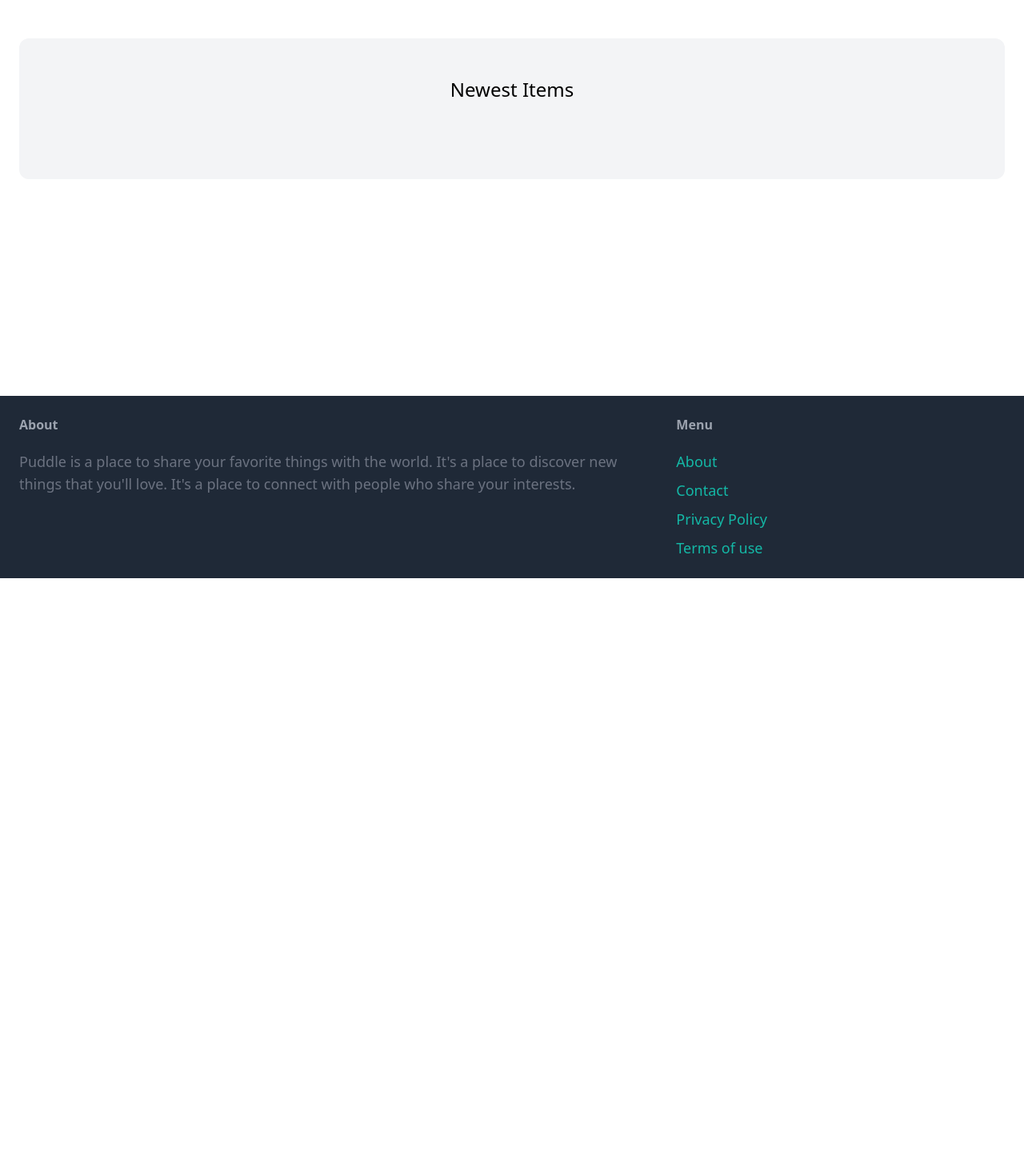
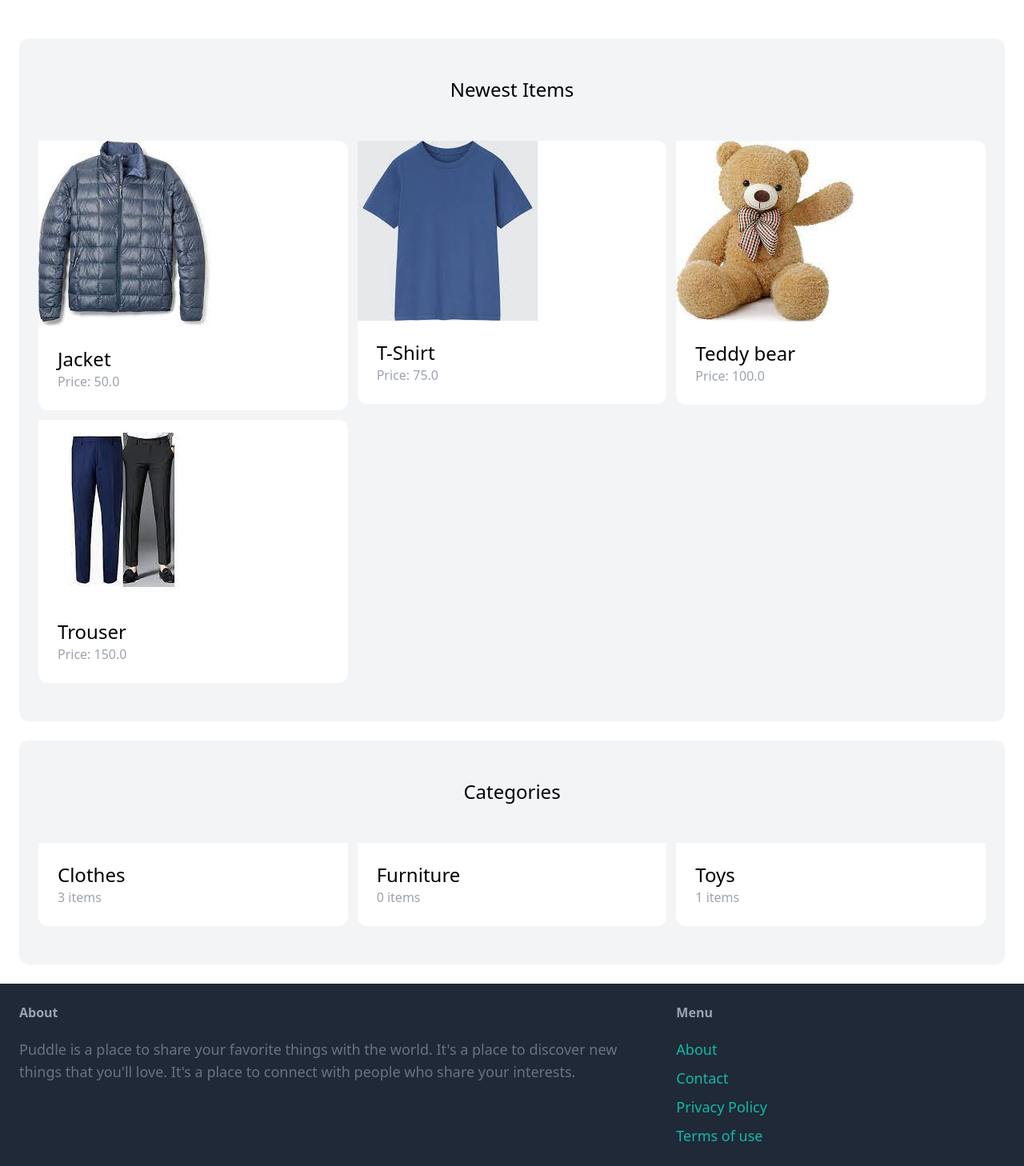
Before and after one commit to edemaukabi/online-marketplace, a Django app: template core/templates/core/index.html in a window 1280 px wide. Shown: the part 77-1535 px from the top of the page at 80% size. Before the commit the page ends 800 px from the top, so only its background shows below. Run offline with Django 4.2, Linux system fonts and the light colour scheme; the template is opened without the code that fills it: values that come from a table or form of the project are taken from there, others are empty; data comes from the database, SQL or seed files in the repository; both versions use the stored data as it was after the commit; some libraries are stand-ins or nearby versions.

Commit message:
add detail page and related items

```diff
--- a/core/templates/core/index.html
+++ b/core/templates/core/index.html
@@ -5,5 +5,36 @@
 {% block content %}
     <div class="mt-6 px-6 py-12 bg-gray-100 rounded-xl">
         <h2 class="mb-12 text-2xl text-center">Newest Items</h2>
+        <div class="grid grid-cols-3 gap-3">
+            {% for item in items %}
+            <div>
+                <a href="{% url 'item:detail' item.id %}">
+                    <div class="rounded-t-xl bg-white">
+                        <img src="{{ item.image.url }}">
+                    </div>
+                    <div class="p-6 bg-white rounded-b-xl">
+                        <h2 class="text-2xl">{{ item.name }}</h2>
+                        <p class="text-gray-400">Price: {{ item.price }}</p>
+                    </div>
+                </a>
+            </div>
+            {% endfor %}
+        </div>
+    </div>
+
+    <div class="mt-6 px-6 py-12 bg-gray-100 rounded-xl">
+        <h2 class="mb-12 text-2xl text-center">Categories</h2>
+        <div class="grid grid-cols-3 gap-3">
+            {% for category in categories %}
+            <div>
+                <a href="#">
+                    <div class="p-6 bg-white rounded-b-xl">
+                        <h2 class="text-2xl">{{ category.name }}</h2>
+                        <p class="text-gray-400">{{ category.items.count }} items</p>
+                    </div>
+                </a>
+            </div>
+            {% endfor %}
+        </div>
     </div>
 {% endblock %}
--- a/core/views.py
+++ b/core/views.py
@@ -1,6 +1,6 @@
 from django.shortcuts import render
 
-from items.models import Category, Item
+from item.models import Category, Item
 
 def index(request):
     items = Item.objects.filter(is_sold=False)[0:6]
--- /dev/null
+++ b/item/urls.py
@@ -0,0 +1,9 @@
+from django.urls import path
+
+from . import views
+
+app_name = 'item'
+
+urlpatterns = [
+    path('<int:pk>/', views.detail, name='detail'),
+]
--- a/puddle/urls.py
+++ b/puddle/urls.py
@@ -1,11 +1,15 @@
 
 from django.contrib import admin
-from django.urls import path
+from django.urls import path, include
+from django.conf.urls.static import static
+from django.conf import settings
+
 from core.views import index
 from core.views import contact
 
 urlpatterns = [
     path('', index, name='index'),
+    path('items/', include('item.urls')),
     path('contact/', contact, name='contact'),
     path('admin/', admin.site.urls),
-]
+]+ static(settings.MEDIA_URL, document_root=settings.MEDIA_ROOT)
```
Also changed, not shown: item/templates/item/detail.html (added, +50 -0 lines), item/views.py (+10 -2 lines), db.sqlite3, media/items_images/trouser.jpeg (added), media/items_images/tshirt.jpeg (added).
